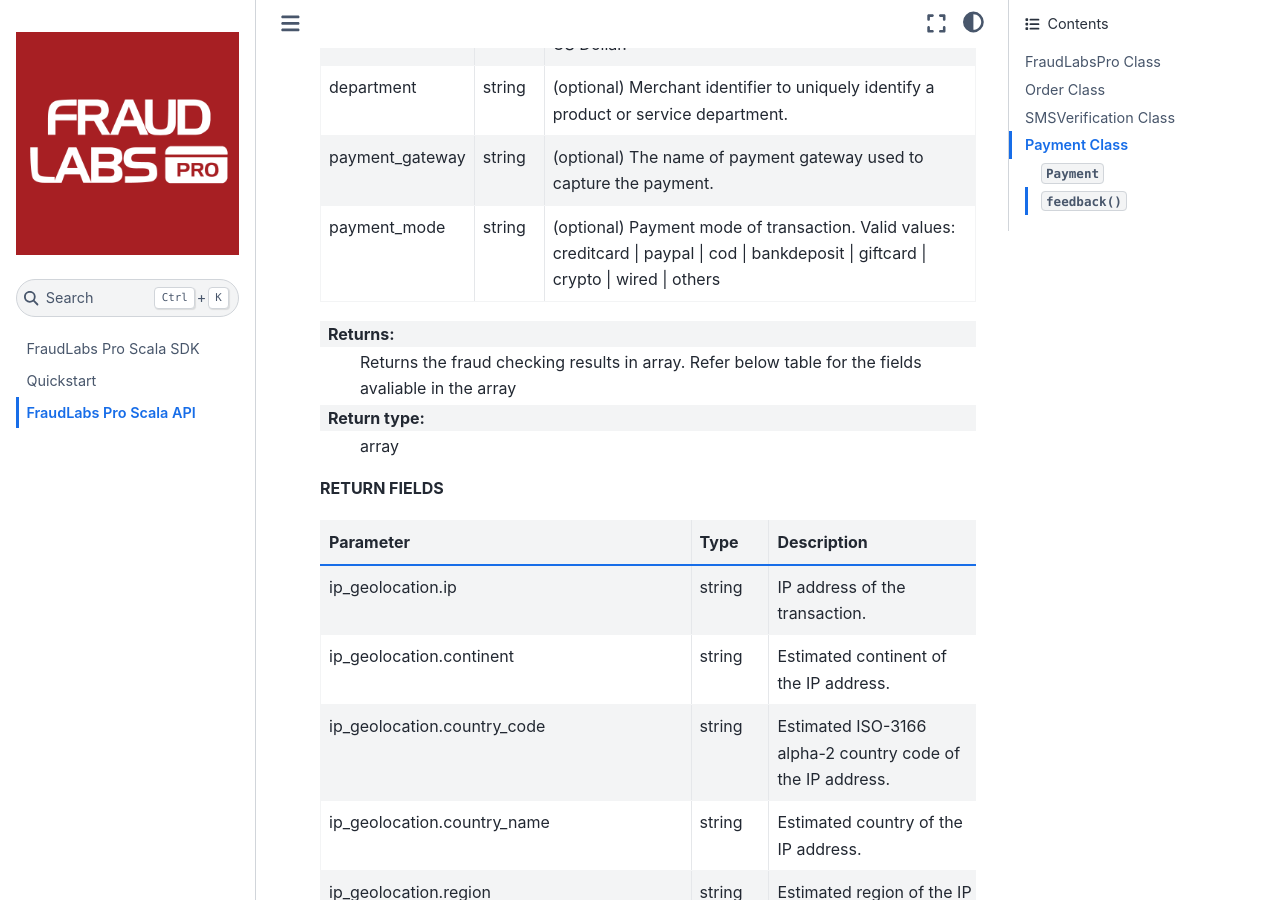
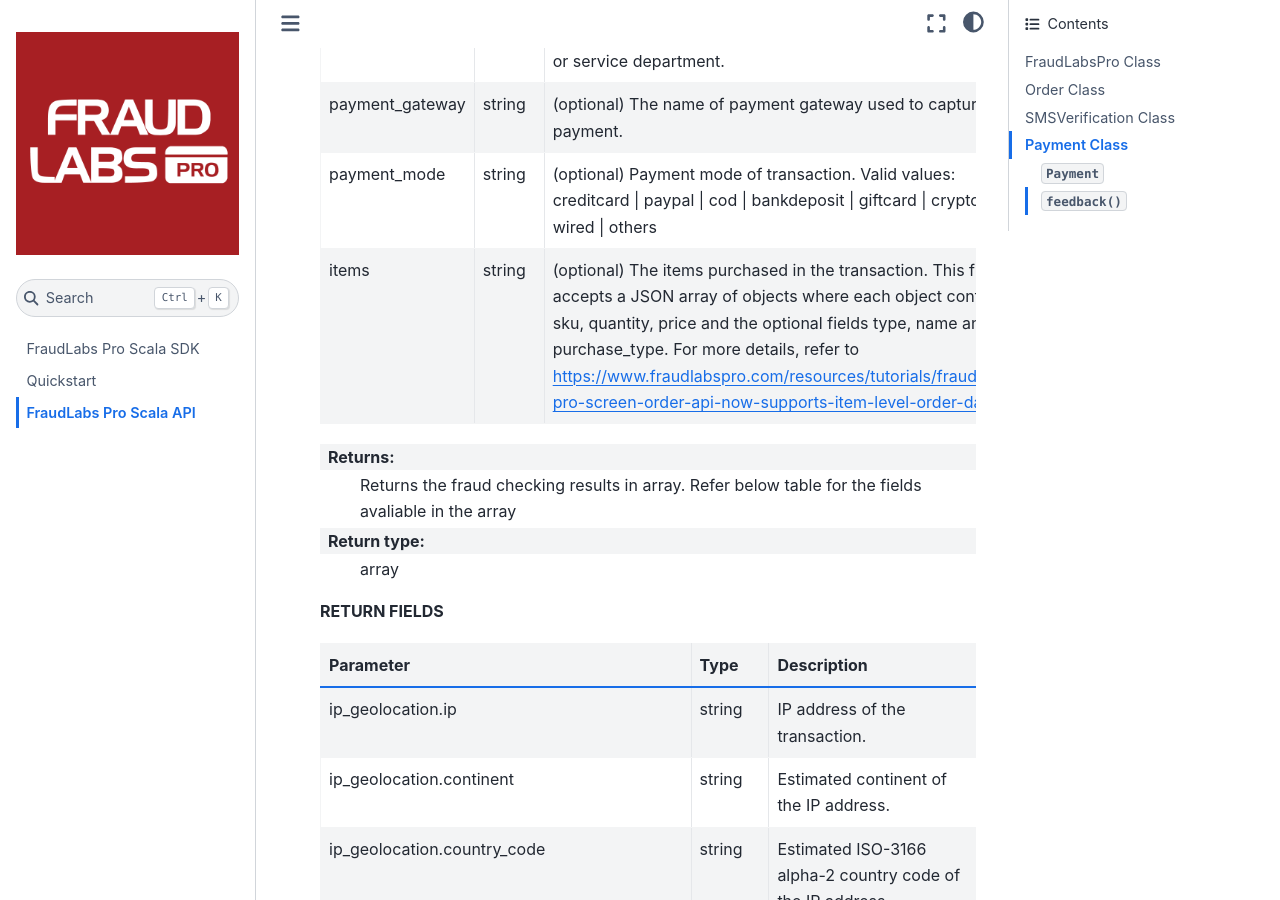
Before and after one commit to fraudlabspro/fraudlabspro-scala, a Sphinx documentation site: the page built from docs/source/code.md, in a window 1280 px wide and 900 px high, scrolled down 8862 px. Built offline with Sphinx 7.4.7 and the Sphinx Book theme 1.1.4, drawn with Linux system fonts in a browser that asks for light colours.

Commit message:
Supported Items parameter to Screen Order API

```diff
--- a/docs/source/code.md
+++ b/docs/source/code.md
@@ -130,6 +130,7 @@
 | department      | string  | (optional) Merchant identifier to uniquely identify a product or service department. |
 | payment_gateway | string  | (optional) The name of payment gateway used to capture the payment. |
 | payment_mode    | string  | (optional) Payment mode of transaction. Valid values: creditcard \| paypal \| cod \| bankdeposit \| giftcard \| crypto \| wired \| others |
+| items    | string  | (optional) The items purchased in the transaction. This field accepts a JSON array of objects where each object contains sku, quantity, price and the optional fields type, name and purchase_type. For more details, refer to [https://www.fraudlabspro.com/resources/tutorials/fraudlabs-pro-screen-order-api-now-supports-item-level-order-data/](https://www.fraudlabspro.com/resources/tutorials/fraudlabs-pro-screen-order-api-now-supports-item-level-order-data/). |
 
 :return: Returns the fraud checking results in array. Refer below table for the fields avaliable in the array
 :rtype: array
```
Also changed, not shown: docs/source/quickstart.md (+1 -0 lines).
